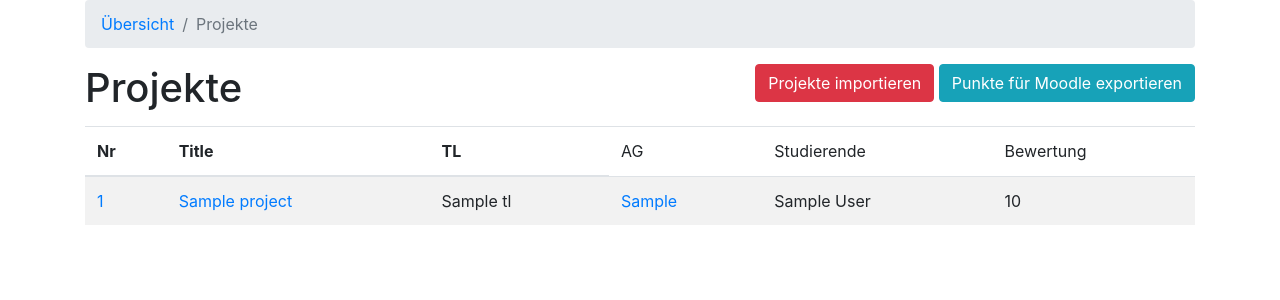
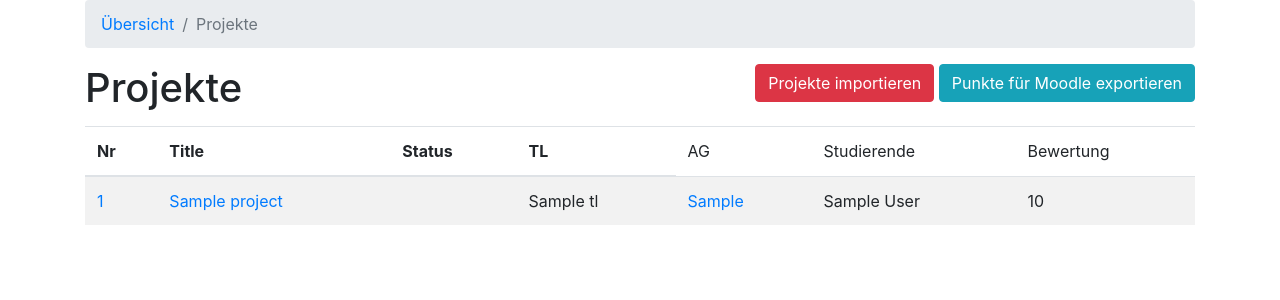
Before and after one commit to Jonas-July/bp-tool, a Django app: page /project/ in a window 1280 px wide. Shown: the part 71-371 px from the top of the page. Run offline with Django 3.2, Linux system fonts and the light colour scheme; a user stored in the database is signed in; tables that the repository leaves empty hold one stand-in row (values such as "Sample post"); data that the repository does not hold is empty; some libraries are stand-ins or nearby versions.

Commit message:
Visualize log status using color coding and show latest log status on project overview

```diff
--- a/bp/templates/bp/project_overview.html
+++ b/bp/templates/bp/project_overview.html
@@ -1,4 +1,6 @@
 {% extends "bp/base.html" %}
+
+{% load tags_bp %}
 
 {% block breadcrumbs %}
     <li class="breadcrumb-item"><a href="{% url "bp:index" %}">Übersicht</a></li>
@@ -21,6 +23,7 @@
         <tr>
             <th>Nr</th>
             <th>Title</th>
+            <th>Status</th>
             <th>TL</th>
             <td>AG</td>
             <td>Studierende</td>
@@ -34,6 +37,7 @@
             <tr>
                 <td><a href="{% url 'bp:project_detail' project.pk %}">{{ project.nr }}</a></td>
                 <td><a href="{% url 'bp:project_detail' project.pk %}">{{ project.title }}</a></td>
+                <td>{{ project.tllog_set.first.status | log_status }}</td>
                 <td>{% if project.tl %}{{ project.tl }}{% else %}-{% endif %}</td>
                 <td><a href="mailto:{{ project.ag_mail }}">{{ project.ag }}</a></td>
                 <td>{{ project.student_list }}</td>
--- a/bp/templates/bp/render_logs.html
+++ b/bp/templates/bp/render_logs.html
@@ -1,10 +1,11 @@
 {% load fontawesome_5 %}
+{% load tags_bp %}
 
 <table class="table">
     {% for tllog in logs %}
         <tr {% if tllog.requires_attention %} class="table-warning" {% endif %}>
             <td>{{ tllog.simple_timestamp }}</td>
-            <td>{{ tllog.get_status_display }}</td>
+            <td>{{ tllog.status | log_status }}</td>
             <td>{{ tllog.problems }}</td>
             <td>{{ tllog.text | linebreaksbr | truncatewords:50 }}</td>
             <td>
--- a/bp/templatetags/tags_bp.py
+++ b/bp/templatetags/tags_bp.py
@@ -1,6 +1,9 @@
 from django import template
 from django.apps import apps
 from django.conf import settings
+from django.utils.safestring import mark_safe
+
+from bp.models import TLLog
 
 register = template.Library()
 
@@ -28,14 +31,14 @@ def message_bootstrap_class(tag):
 
 
 @register.filter
-def wiki_owners_export(owners, event):
-    def to_link(owner):
-        if owner.link != '':
-            event_link_prefix, _ = event.base_url.rsplit("/", 1)
-            link_prefix, link_end = owner.link.rsplit("/", 1)
-            if event_link_prefix == link_prefix:
-                return f"[[{link_end}|{str(owner)}]]"
-            return f"[{owner.link} {str(owner)}]"
-        return str(owner)
-
-    return ", ".join(to_link(owner) for owner in owners.all())
+def log_status(status):
+    if status != "":
+        display = TLLog.STATUS_CHOICES[status+2][1]
+        print(display)
+        color = "#919aa1"
+        if status < 0:
+            color = "#d9534f"
+        elif status > 0:
+            color = "#1f9bcf"
+        return mark_safe(f'<span style="color:{color}">{display}</span>')
+    return ""
```
